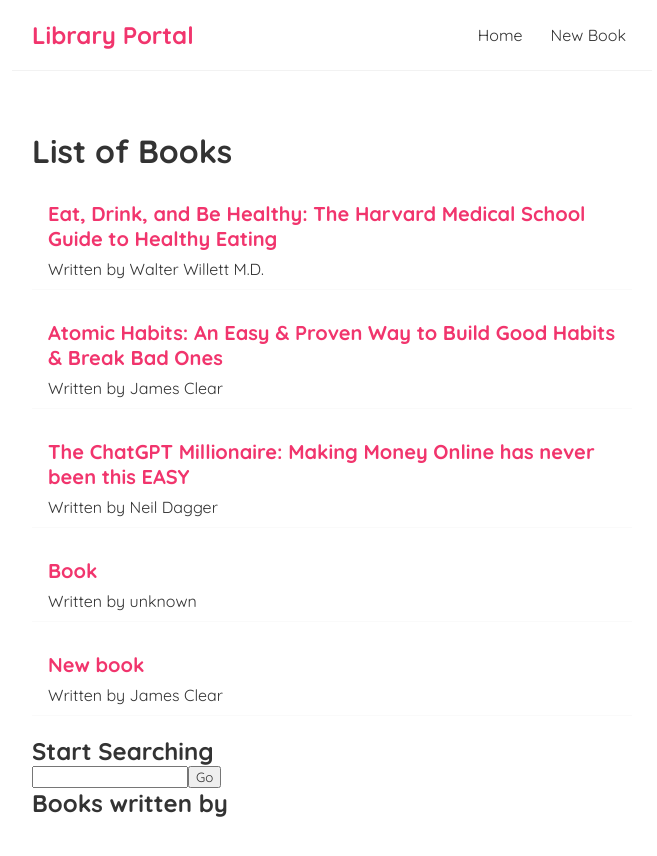
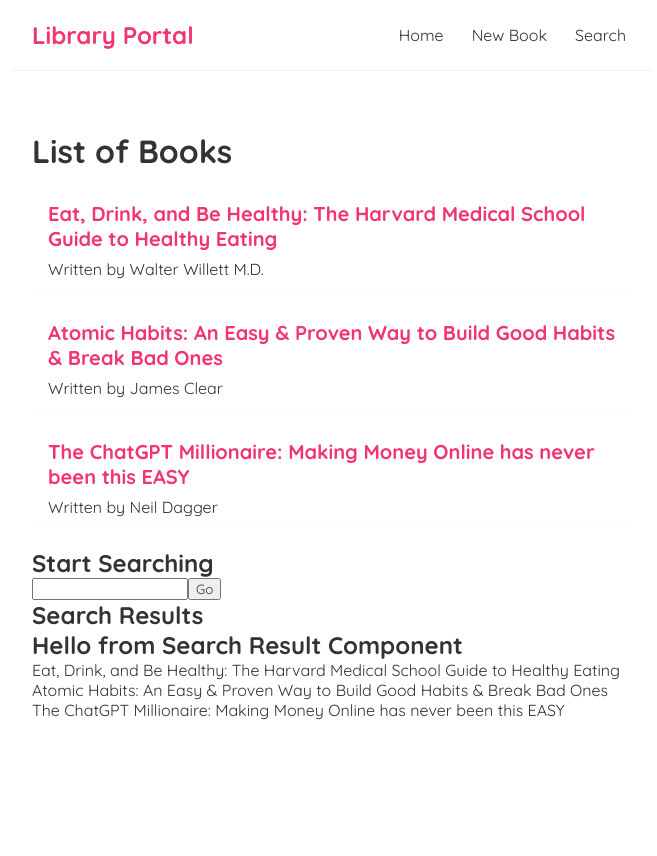
Before and after one commit to Odinahon/Library-Management-CRUD-app, a React (Create React App) app: page / in a window 1280 px wide. Shown: the top 856 px of the page, without its empty margins (308-965 px from the left). After the commit the page ends 800 px from the top, so only its background shows below. Built offline with nearby package versions, Linux system fonts and the light colour scheme; data requests are answered from the project's data file.

Commit message:
Lookup Component added, search functionality moved to Lookup Component

```diff
--- a/data/db.json
+++ b/data/db.json
@@ -17,18 +17,6 @@
       "description": "This is the simplest guide on how to make money quickly and easily with ChatGPT",
       "author": "Neil Dagger",
       "id": 4
-    },
-    {
-      "title": "Book",
-      "description": "New book",
-      "author": "unknown",
-      "id": 5
-    },
-    {
-      "title": "New book",
-      "description": "New book from James Clear",
-      "author": "James Clear",
-      "id": 6
     }
   ]
 }
--- a/package.json
+++ b/package.json
@@ -13,6 +13,7 @@
     "@testing-library/user-event": "^13.5.0",
     "react": "^18.2.0",
     "react-dom": "^18.2.0",
+    "react-icons": "^4.11.0",
     "react-router-dom": "^5.3.4",
     "react-scripts": "^5.0.1",
     "styled-components": "^5.3.11",
--- a/src/App.js
+++ b/src/App.js
@@ -5,9 +5,13 @@
 import { BrowserRouter as Router, Route, Switch } from "react-router-dom";
 import NotFound from "./NotFound";
 import EditBook from "./EditBook";
+import Lookup from "./Lookup";
+import { useState } from "react";
 
 function App() {
   const title = "Welcome to the Library Portal!";
+
+  const [lookupValue, setLookupValue] = useState('');
   return (
     <Router>
       <div className="App">
@@ -19,6 +23,9 @@
             </Route>
             <Route path="/create">
               <Create></Create>
+            </Route>
+            <Route path="/search">
+              <Lookup lookupValue ={lookupValue} setLookupValue = {setLookupValue}></Lookup>
             </Route>
             <Route path="/books/:id">
               <BookDetails></BookDetails>
--- a/src/Home.js
+++ b/src/Home.js
@@ -10,16 +10,15 @@
     isPending,
     error,
   } = useFetch("http://localhost:8000/books");
-
-  const [lookupValue, setLookupValue] = useState('');
   return (
     <div className="home">
       {error && <div>{error}</div>}
       {isPending && <div>Loading...</div>}
 
       {books && <BookList books = {books} title="List of Books"></BookList>}
-      {books && <Search books = {books} lookupValue ={lookupValue} setLookupValue={setLookupValue}></Search>}
+      {books && <Search books = {books}></Search>}
       {/* {books && <SearchBar books={books}></SearchBar>} */}
+
     </div>
   );
 };
--- /dev/null
+++ b/src/Lookup.js
@@ -0,0 +1,43 @@
+import {useState} from "react";
+import SearchResult from "./SearchResult";
+import useFetch from "./useFetch";
+
+const Lookup =({lookupValue, setLookupValue}) =>{
+
+    const {
+        data: books,
+        isPending,
+        error,
+      } = useFetch("http://localhost:8000/books");
+    const[newBooks, setNewBooks] = useState([]);
+    const submitHandler = (event) =>{
+        event.preventDefault();
+        const newArr = books.filter((book) => book.author=== lookupValue);
+        setNewBooks([...newArr])
+    }
+    return (
+        <div className="search">
+            <h2>Start Searching </h2>
+            <form onSubmit={submitHandler}>
+                <label>
+                    <input type="search"  placeholder="Type Here" required value={lookupValue} onChange={(event) => {
+                        setLookupValue(event.target.value);
+                    }}></input>
+                </label>
+                <button> Go </button>
+            </form>
+            <div>
+          <SearchResult books = {newBooks} author ={lookupValue}></SearchResult>
+
+        </div>
+
+        </div>
+
+
+
+
+
+
+     );
+}
+export default Lookup
--- a/src/Navbar.js
+++ b/src/Navbar.js
@@ -7,6 +7,7 @@
       <div className="links">
         <Link to="/">Home</Link>
         <Link to="/create">New Book</Link>
+        <Link to="/search">Search</Link>
       </div>
     </nav>
   );
--- a/src/Search.js
+++ b/src/Search.js
@@ -2,20 +2,26 @@
 import { useState } from "react";
 import SearchResult from "./SearchResult";
 
-const Search = ({ books , lookupValue, setLookupValue}) => {
-    // const [selectedOption, setSelectedOption] = useState("");
-    // const [compareValue, setCompareValue] = useState(selectedOption);
-    // const [lookupValue, setLookupValue] = useState('');
-    // console.log(books);
-
-    const[newBooks, setNewBooks] = useState([]);
+const Search = ({ books}) => {
+    const [selectedOption, setSelectedOption] = useState("");
+    const [compareValue, setCompareValue] = useState(selectedOption);
+    const [lookupValue, setLookupValue] = useState('');
+    console.log(books);
+    let newBooks = books;
 
 
-    // const handleChange = (option) =>{
-    //     setSelectedOption(option);
-    // }
+
+    // const [bookDetails, setBookDetails] =useState({
+    //     title:"",
+    //     description:"",
+    //     author:"",
+    //   });
 
 
+
+    const handleChange = (option) =>{
+        setSelectedOption(option);
+    }
     // const onSubmit =(e)=>{
     //     e.preventDefault();
     //     console.log('Submit button is hitted');
@@ -28,8 +34,7 @@
     // }
     const submitHandler = (event) =>{
         event.preventDefault();
-        const newArr = books.filter((b) => b.author === lookupValue);
-        setNewBooks([...newArr])
+        newBooks = books.filter((book) => book.author=== lookupValue);
         // setBookDetails({ ...bookDetails, newBooks});
         console.log(newBooks);
         // console.log(bookDetails);
@@ -63,9 +68,9 @@
             </form> */}
 
             <div>
-        <h2>Books written by {lookupValue}</h2>
+        <h2>Search Results</h2>
 
-          <SearchResult books = {newBooks}></SearchResult>
+          <SearchResult books ={newBooks}></SearchResult>
 
         </div>
 
--- a/src/SearchResult.js
+++ b/src/SearchResult.js
@@ -3,14 +3,11 @@
 const SearchResult =({books}) => {
 
     return <div>
-        {/* <h2>Hello from Search Result Component</h2> */}
+        <h2>Hello from Search Result Component</h2>
         {books.map((book) => (
+
             <div key={book.id}>
-                <ul>
-                    <li>
-                        {book.title}
-                    </li>
-                </ul>
+             <p>{book.title}</p>
             </div>
           ))}
     </div>
--- a/src/index.css
+++ b/src/index.css
@@ -183,3 +183,36 @@
   border-radius: 8px;
   cursor: pointer;
 }
+.search {
+  max-width: 400px;
+  margin: 0 auto;
+  text-align: center;
+}
+.search input,
+.search textarea,
+.search select {
+  width: 100%;
+  padding: 6px 10px;
+  margin: 10px 0;
+  border: 1px solid #ddd;
+  box-sizing: border-box;
+  display: block;
+}
+.search button {
+  background: #f1356d;
+  color: #fff;
+  border: 0;
+  padding: 8px;
+  border-radius: 8px;
+  cursor: pointer;
+}
+.search h2 {
+  font-size: 20px;
+  color: #f1356d;
+  margin-bottom: 30px;
+}
+.search-result h2, li {
+  font-size: 20px;
+  color: #f1356d;
+  margin-bottom: 30px;
+}
```
Also changed, not shown: 1 other file (tests, documents, lock files or other folders).
